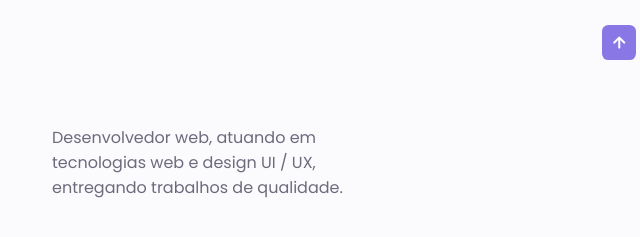
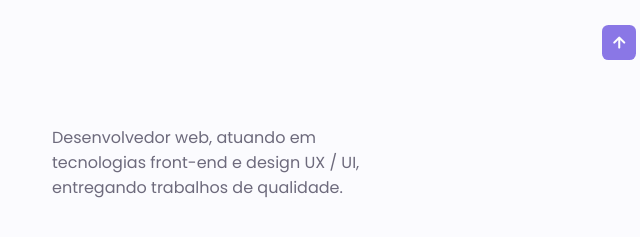
Before and after one commit to vanilanorca/Portifolio-Vinicius-Lopes, a plain HTML site: page index.html in a window 1280 px wide. Shown: the part 900-1137 px from the top of the page, 628-1268 px from the left. Drawn offline with nearby package versions, Linux system fonts and the light colour scheme.

Commit message:
ajuste sobre mim

```diff
--- a/index.html
+++ b/index.html
@@ -155,7 +155,7 @@
                         <img src="assets/img/about.jpg" alt="" class="about__img">
 
                         <div class="about__data">
-                            <p class="about__description">Desenvolvedor web, atuando em tecnologias web e design UI / UX, entregando
+                            <p class="about__description">Desenvolvedor web, atuando em tecnologias front-end e design UX / UI, entregando
                                 trabalhos de qualidade.</p>
 
                             <div class="about__info">
```
